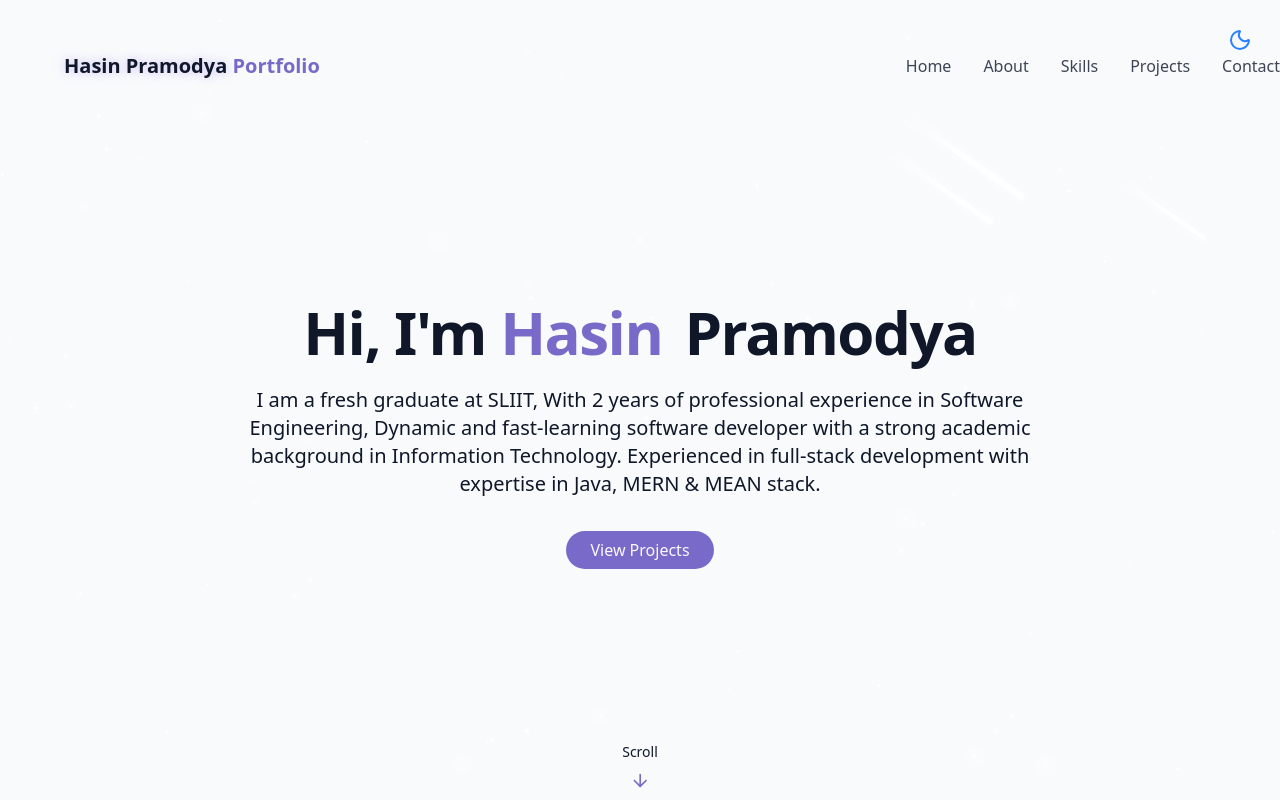
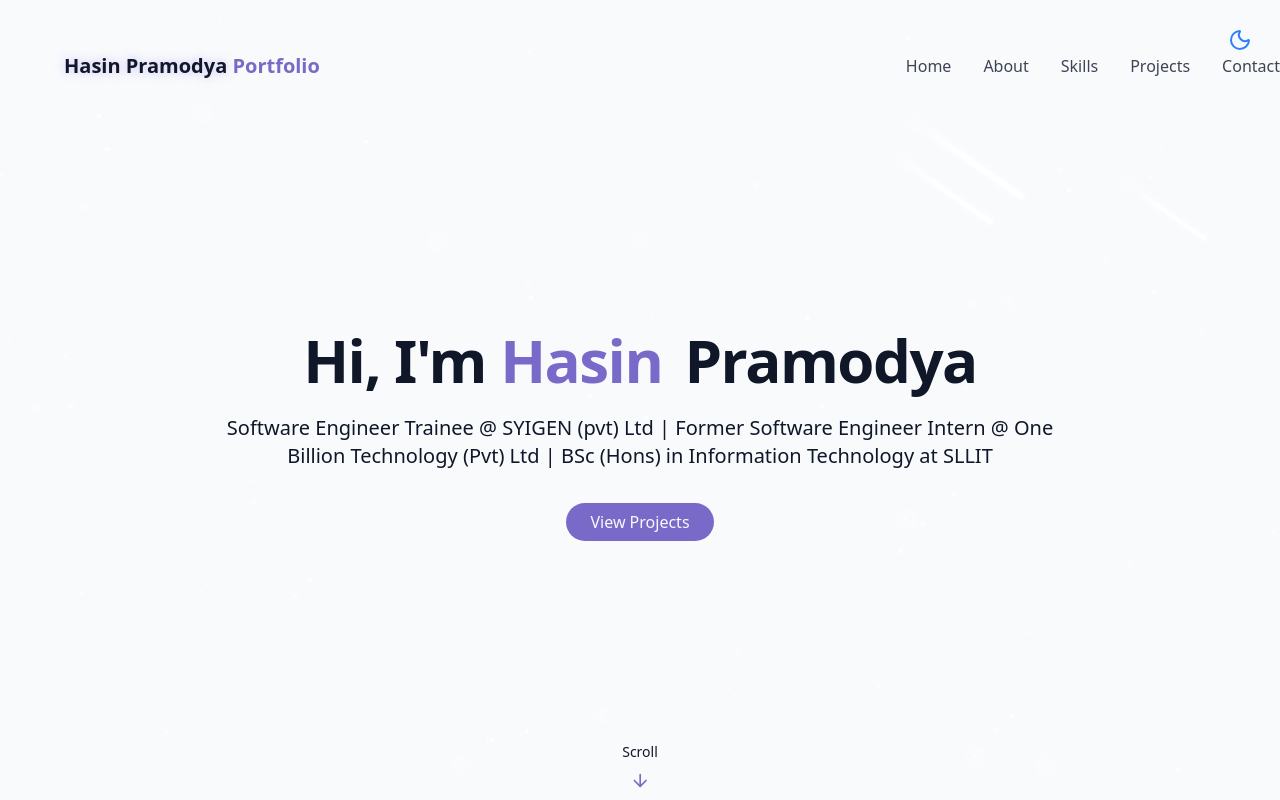
Before and after one commit to HasinPramodya/Personal-Portfolio, a React (Vite) app: page / in a window 1280 px wide. Shown: the top 800 px of the page. Built offline with nearby package versions, Linux system fonts and the light colour scheme.

Commit message:
feature : update the HeroSection  component

```diff
--- a/src/components/HeroSection.jsx
+++ b/src/components/HeroSection.jsx
@@ -11,7 +11,7 @@ export default function HeroSection() {
                           <span className={"text-gradient ml-2 opacity-0 animate-fade-in-delay-2"}>{" "}Pramodya</span>
                       </h1>
 
-                      <p className={"text-lg md:text-xl text-muted-foreground max-2-2xl mx-auto opacity-0 animate-fade-in-delay-3"}>I am a fresh graduate at SLIIT, With 2 years of professional experience in Software Engineering, Dynamic and fast-learning software developer with a strong academic background in Information Technology. Experienced in full-stack development with expertise in Java, MERN & MEAN stack.</p>
+                      <p className={"text-lg md:text-xl text-muted-foreground max-2-2xl mx-auto opacity-0 animate-fade-in-delay-3"}>Software Engineer Trainee @ SYIGEN (pvt) Ltd | Former Software Engineer Intern @ One Billion Technology (Pvt) Ltd | BSc (Hons) in Information Technology at SLLIT</p>
                       <div className={"pt-4 opacity-0 animate-fade-in-delay-4"}>
                           <a href={"#projects"} className={"cosmic-button"}>View Projects</a>
                       </div>
```
